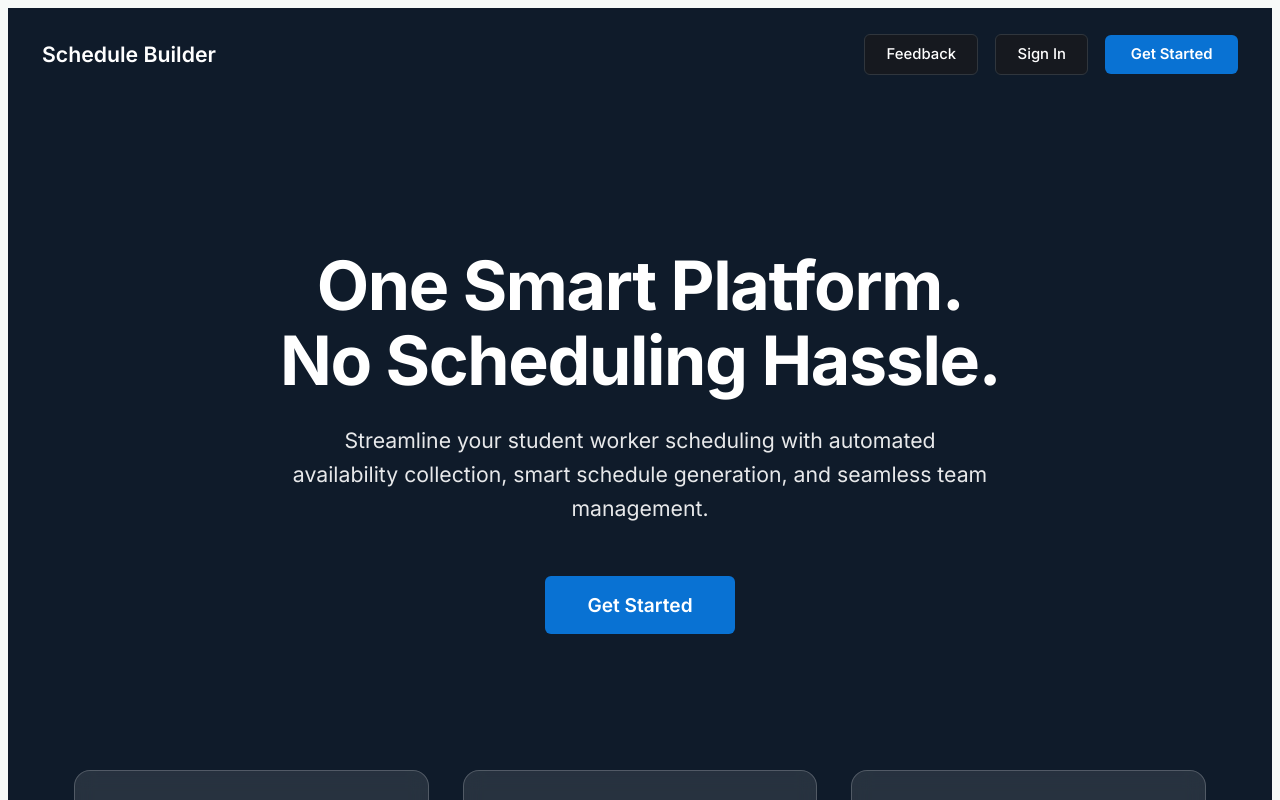
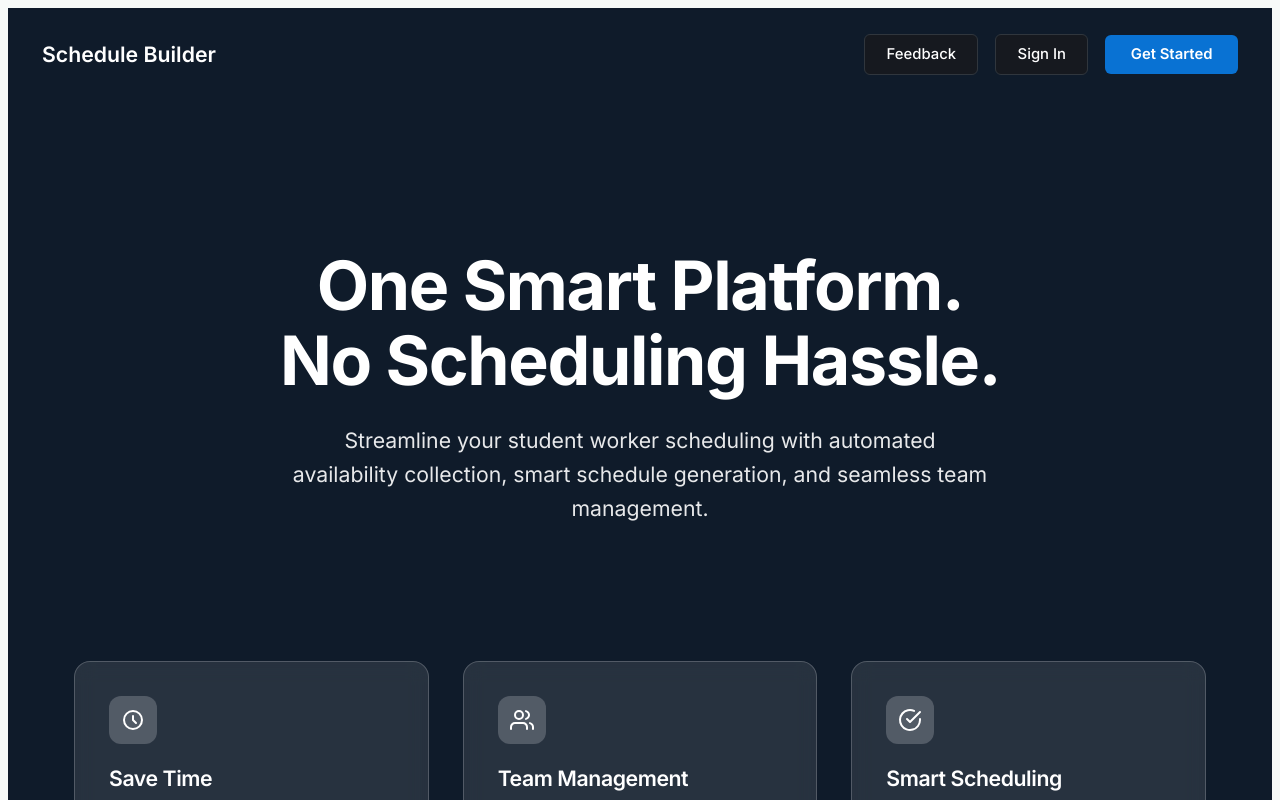
Before and after one commit to ArsalanAnwer0/schedule-builder, a Next.js app: page / in a window 1280 px wide. Shown: the top 800 px of the page. Built offline with nearby package versions, Linux system fonts and the light colour scheme.

Commit message:
Remove duplicate Get Started button and improve hammer favicon
- Removed middle Get Started button from hero section
- Replaced emoji-based hammer with clean SVG path design
- Favicon now renders clearly at small sizes

```diff
--- a/app/page.jsx
+++ b/app/page.jsx
@@ -138,27 +138,6 @@ export default function LandingPage() {
           Streamline your student worker scheduling with automated availability collection,
           smart schedule generation, and seamless team management.
         </p>
-
-        <div style={{ display: "flex", gap: "1rem", justifyContent: "center", flexWrap: "wrap" }}>
-          <button
-            onClick={() => router.push('/register')}
-            style={{
-              padding: "1rem 2.5rem",
-              background: "#0972d3",
-              color: "#ffffff",
-              border: "none",
-              borderRadius: "6px",
-              fontSize: "1.125rem",
-              fontWeight: "600",
-              cursor: "pointer",
-              transition: "all 0.2s ease"
-            }}
-            onMouseOver={(e) => e.currentTarget.style.background = "#0863bf"}
-            onMouseOut={(e) => e.currentTarget.style.background = "#0972d3"}
-          >
-            Get Started
-          </button>
-        </div>
 
         {/* Features Grid */}
         <div style={{
```
Also changed, not shown: public/favicon.svg.
